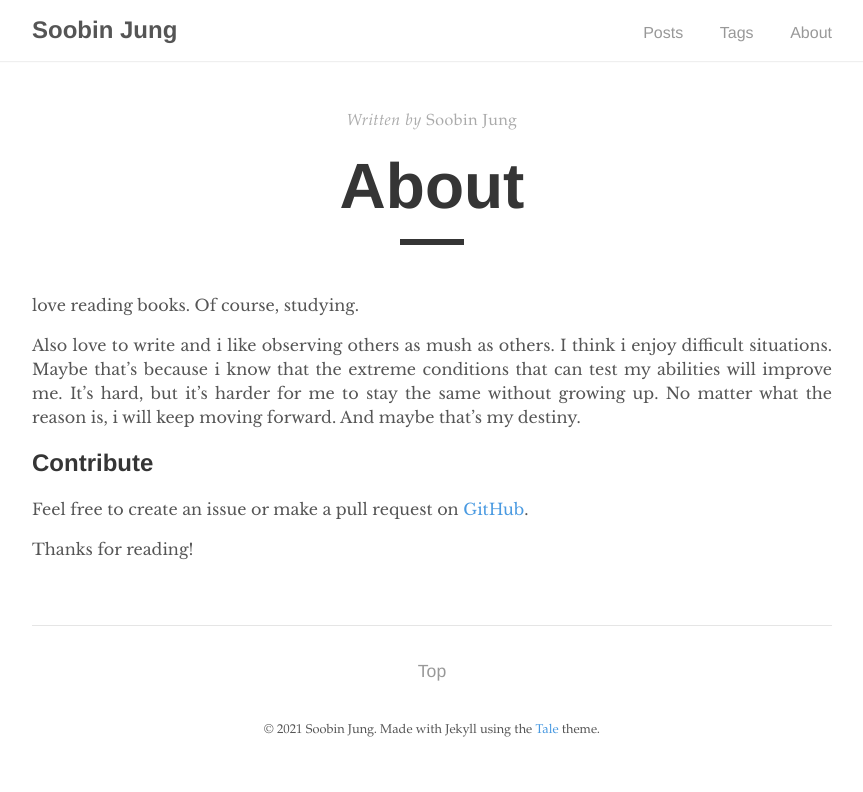
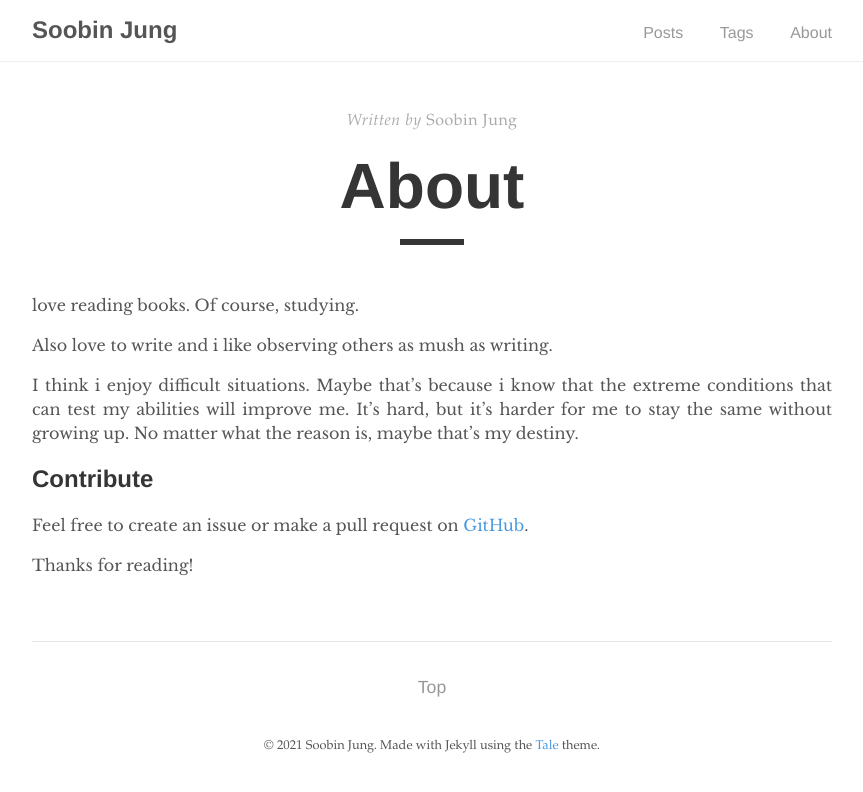
Before and after one commit to SoobinJung1013/SoobinJung1013.github.io, a Jekyll site: the page built from _pages/about.md, in a window 1280 px wide. Shown: the top 792 px of the page, without its empty margins (208-1071 px from the left). Built offline with Jekyll 4.4.1, drawn with Linux system fonts in a browser that asks for light colours.

Commit message:
about modify

```diff
--- a/_pages/about.md
+++ b/_pages/about.md
@@ -7,8 +7,9 @@ permalink: /about/
 
 love reading books. Of course, studying.
 
-Also love to write and i like observing others as mush as others.
-I think i enjoy difficult situations. Maybe that's because i know that the extreme conditions that can test my abilities will improve me. It's hard, but it's harder for me to stay the same without growing up. No matter what the reason is, i will keep moving forward. And maybe that's my destiny.
+Also love to write and i like observing others as mush as writing.
+
+I think i enjoy difficult situations. Maybe that's because i know that the extreme conditions that can test my abilities will improve me. It's hard, but it's harder for me to stay the same without growing up. No matter what the reason is, maybe that's my destiny.
 
 
 
```
